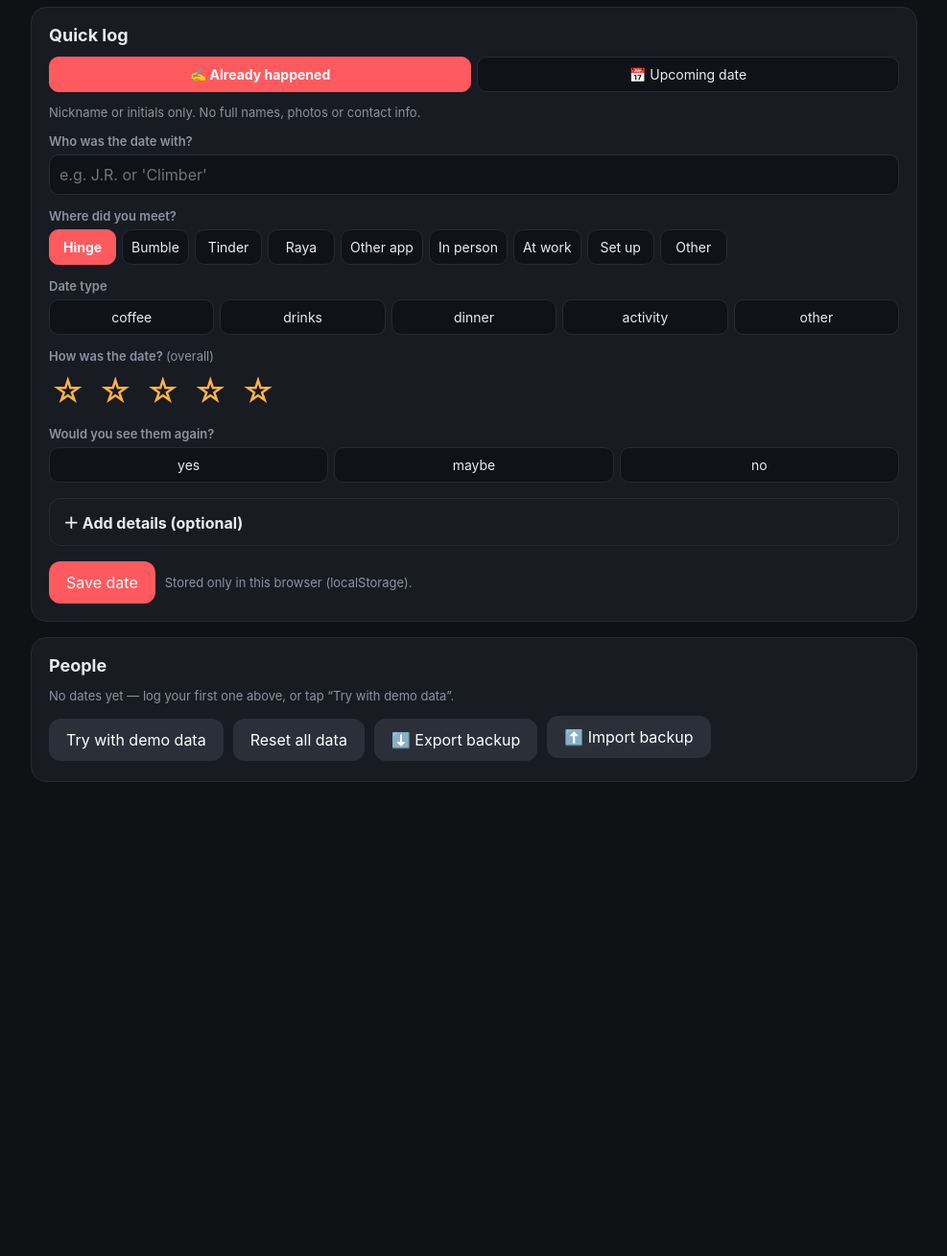
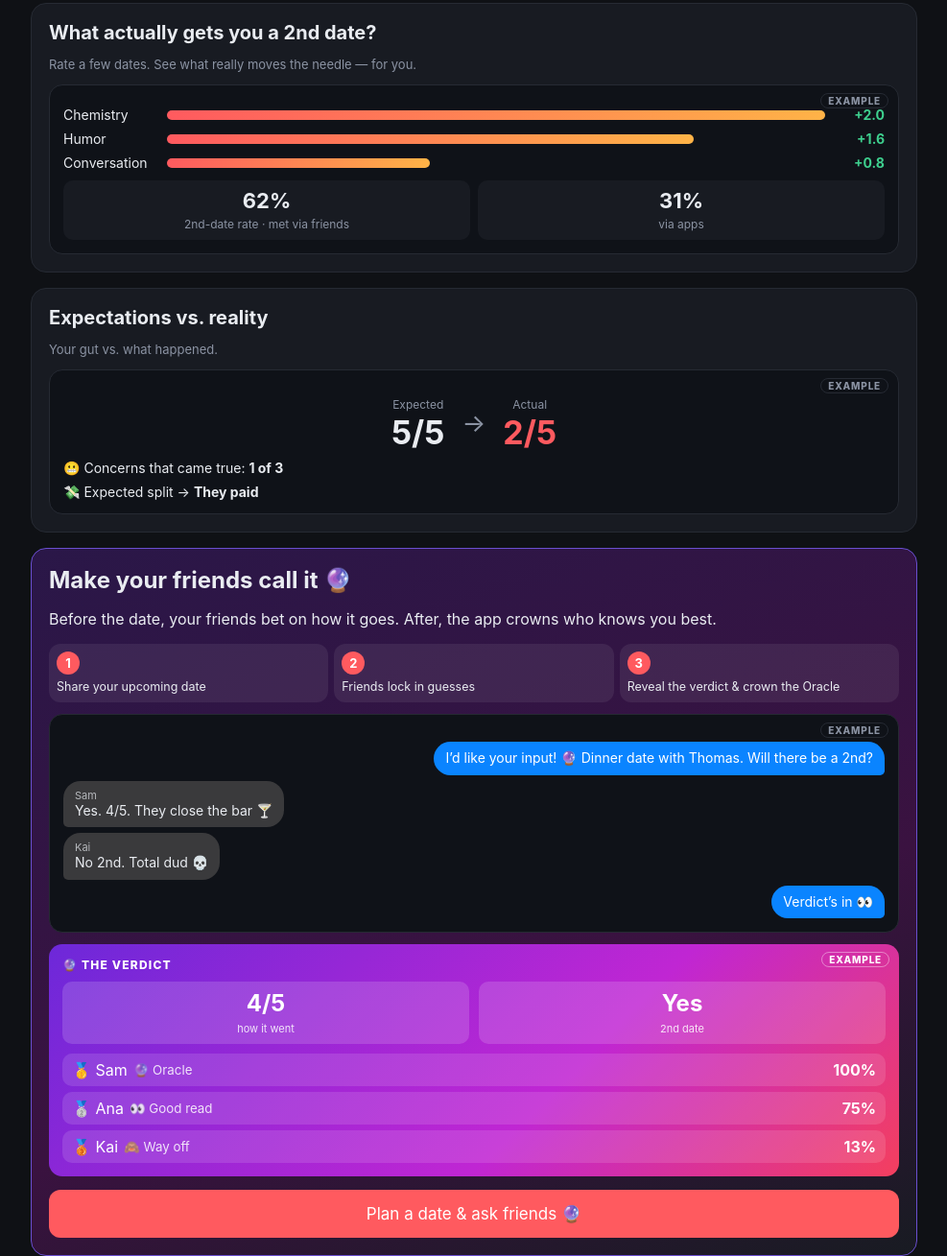
Before and after one commit to raymondtizabi-collab/datelog, a plain HTML site: page index.html in a window 1280 px wide. Shown: the part 426-1735 px from the top of the page at 96% size, without its empty margins (146-1133 px from the left). Before the commit the page ends 1275 px from the top, so only its background shows below. Drawn offline with Linux system fonts and the light colour scheme.

Commit message:
Separate Home tab with hero + example previews (predictors, expectations vs reality, Call it chat + verdict); Log without hero; new users land on Home

```diff
--- a/index.html
+++ b/index.html
@@ -32,7 +32,7 @@ input,select,textarea{width:100%;background:#0f1218;border:1px solid var(--line)
 #shareCard .big{font-size:64px;font-weight:900;line-height:1}#shareCard .s{opacity:.85;font-size:14px}
 #shareCard .tile{background:rgba(255,255,255,.14);border-radius:14px;padding:12px;margin-top:10px}
 .hide{display:none!important}.toast{position:fixed;bottom:20px;left:50%;transform:translateX(-50%);background:var(--ok);color:#022;padding:10px 16px;border-radius:10px;font-weight:700}
-@media(max-width:560px){.seg button{min-width:0;padding:9px 4px;font-size:13px}nav a{margin-left:9px;font-size:13px}.bar .l{width:80px}}
+@media(max-width:560px){.seg button{min-width:0;padding:9px 4px;font-size:13px}nav a{margin-left:8px;font-size:12.5px}.logo{font-size:18px}.bar .l{width:80px}}
 #lockOv{position:absolute;inset:0;display:flex;align-items:center;justify-content:center;text-align:center;border-radius:16px;background:rgba(15,17,21,.35)}
 .locked #cmpInner{filter:blur(7px);pointer-events:none;user-select:none}body:not(.locked) #lockOv{display:none}body:not(.locked) .lk{display:none}body:not(.locked) #lockCard h2::before{content:"🔓"}
 .pc{border:1px solid var(--line);border-radius:12px;padding:12px;margin-bottom:10px;background:#1c2028}.pc summary{cursor:pointer;margin-top:8px}.dr{display:flex;justify-content:space-between;gap:8px;align-items:center;padding:6px 0;border-top:1px solid var(--line);font-size:13px}.st{font-size:11px;font-weight:700;padding:2px 7px;border-radius:6px;background:#2a2f3a}.st.seeing-again{background:#1f4d3a;color:#7ff0b8}.st.ended{color:var(--mu)}.st.pending{background:#4d3a1f;color:#ffd08a}
@@ -40,6 +40,14 @@ input,select,textarea{width:100%;background:#0f1218;border:1px solid var(--line)
 .fld{margin-top:14px}
 .stars button{font-size:0!important;background:none!important;border:0!important;padding:2px!important;flex:0 0 auto!important;min-width:0!important}.stars button::after{content:'☆';font-size:34px;color:#ffb347}.stars button.lit::after{content:'★'}.stars{gap:10px;justify-content:flex-start}
 #metChips button{flex:0 1 auto}details#more{margin-top:16px;border:1px solid var(--line);border-radius:12px;padding:12px 14px}details#more>summary{cursor:pointer;font-weight:700;list-style:none}details#more>summary::before{content:'＋ '}details#more[open]>summary::before{content:'－ '}
+.hs h2{font-size:20px;margin-bottom:4px}.mini{position:relative;background:#0f1218;border:1px solid var(--line);border-radius:14px;padding:14px;margin-top:12px}.ex{position:absolute;top:8px;right:10px;font-size:10px;font-weight:800;letter-spacing:.08em;text-transform:uppercase;color:var(--mu);border:1px solid var(--line);border-radius:999px;padding:1px 7px}
+.mb{display:flex;align-items:center;gap:8px;margin:8px 0;font-size:14px}.mb span{flex:0 0 100px}.mb i{display:block;height:10px;border-radius:5px;background:linear-gradient(90deg,var(--ac),var(--ac2));flex:none}.mb b{margin-left:auto;color:var(--ok)}
+.split{display:flex;gap:8px;margin-top:10px}.split div{flex:1;background:var(--card);border-radius:10px;padding:8px;text-align:center}.split b{font-size:22px;display:block}.split small,.evr small{color:var(--mu);font-size:12px}
+.evr{display:flex;align-items:center;justify-content:center;gap:18px;margin:10px 0 6px;text-align:center}.evr b{display:block;font-size:34px}.evr b.lo{color:var(--ac)}.evr>span{font-size:26px;color:var(--mu)}.ln{margin-top:8px;font-size:14px}
+.fun{background:linear-gradient(160deg,#2a1748,#3a1240 60%,#181b22);border-color:#6a4fd0}.steps{display:flex;gap:6px;margin-top:12px}.steps div{flex:1;background:rgba(255,255,255,.07);border-radius:12px;padding:8px;font-size:12.5px;line-height:1.3}.steps b{display:flex;width:24px;height:24px;border-radius:50%;background:var(--ac);color:#fff;align-items:center;justify-content:center;margin-bottom:5px;font-size:13px}
+.chat{display:flex;flex-direction:column;gap:6px;padding-top:28px}.bub{max-width:80%;padding:8px 12px;border-radius:18px;font-size:14px;line-height:1.3}.bub.me{align-self:flex-end;background:#0a84ff;color:#fff;border-bottom-right-radius:5px}.bub.them{align-self:flex-start;background:#3a3a3c;border-bottom-left-radius:5px}.bub small{display:block;font-size:11px;opacity:.7}
+.vd{background:linear-gradient(135deg,#6d28d9,#c026d3 60%,#f43f5e);border:0;color:#fff}.vd .ex{color:#fff;border-color:rgba(255,255,255,.4)}.vt{font-weight:800;letter-spacing:.1em;font-size:12px}.vr{display:flex;gap:10px;margin:10px 0}.vr div{flex:1;background:rgba(255,255,255,.15);border-radius:10px;padding:8px;text-align:center}.vr b{font-size:24px;display:block}.vr small{font-size:11px;opacity:.85}
+.lb div{display:flex;align-items:center;gap:6px;background:rgba(255,255,255,.12);border-radius:10px;padding:7px 10px;margin-top:6px}.lb small{opacity:.85}.lb b{margin-left:auto}.btn.big{width:100%;margin-top:14px;padding:15px;font-size:17px}
 .hero h1{font-size:28px;line-height:1.15;margin:8px 0}.hero .chk{background:#0f1218;border:1px solid var(--line);border-radius:12px;padding:10px 14px;margin:12px 0}.hero .chk div{margin:6px 0}.hero .logo2{font-weight:800;font-size:20px}.hero .logo2 b{color:var(--ac)}.seg.multi button{flex:0 1 auto}.oth{margin-top:6px}.ins{font-weight:600;font-size:14px}.nud{border-color:var(--ac2)}.pc.up{border-color:#6a4fd0}.st.upcoming{background:#3a2f66;color:#cbbcff}
 .cr .seg button{padding:5px}
 .cat{display:flex;align-items:center;gap:8px;margin:5px 0}.cat>span{flex:0 0 118px;font-size:14px}.cseg{display:flex;gap:4px;flex:1}.cseg button{flex:1;min-width:0;background:#0f1218;border:1px solid var(--line);color:var(--tx);border-radius:8px;padding:6px 0;font:inherit;font-size:13px;cursor:pointer}.cseg button.on{background:var(--ac);border-color:var(--ac);color:#fff;font-weight:700}
@@ -47,15 +55,36 @@ input,select,textarea{width:100%;background:#0f1218;border:1px solid var(--line)
 .vcard{width:360px;min-height:640px;margin:0 auto;border-radius:24px;padding:26px;background:radial-gradient(circle at 80% 0%,#ffb347 0,#ff5a5f 40%,#2a1240 100%);color:#fff;display:flex;flex-direction:column}.vcard .tile{background:rgba(255,255,255,.15);border-radius:14px;padding:11px;margin-top:9px;font-size:14px}.vcard .big{font-size:46px;font-weight:900;line-height:1}.foot{margin-top:auto;padding-top:14px;font-size:12px;opacity:.9}.foot a{color:inherit}
 .fseg{display:flex;gap:6px;flex-wrap:wrap}.fseg button{flex:1;background:#0f1218;border:1px solid var(--line);color:var(--tx);border-radius:10px;padding:10px 4px;font:inherit;cursor:pointer}.fseg button.on{background:var(--ac);border-color:var(--ac);color:#fff;font-weight:700}
 </style></head><body>
-<header><div class="logo">date<span>log</span></div><nav><a href="#log">Log</a><a href="#dash">Stats</a><a href="#compare">Compare</a><a href="#card">Share</a></nav></header>
+<header><a href="#home" class="logo" style="color:inherit;text-decoration:none">date<span>log</span></a><nav><a href="#home">Home</a><a href="#log">Log</a><a href="#dash">Stats</a><a href="#compare">Compare</a><a href="#card">Share</a></nav></header>
 <main>
-<section id="v-log">
- <div class="card hero hide" id="hero"><div class="row" style="justify-content:space-between"><span class="logo2"><b>♥</b> datelog</span><button type="button" class="btn g" id="heroX" style="padding:4px 10px" aria-label="Dismiss">✕</button></div>
+<section id="v-home" class="hide">
+ <div class="card hero" id="hero"><div class="row" style="justify-content:space-between"><span class="logo2"><b>♥</b> datelog</span><span class="badge">PRIVATE</span></div>
  <h1>Date smarter. Know your patterns.</h1><p>Track your dates, discover what actually works for you, and see how your dating life compares with others.</p>
  <div class="chk"><div>✅ Log dates in under a minute</div><div>📊 Discover your dating patterns</div><div>👥 Compare and share with friends</div></div>
  <div class="row"><button class="btn" id="heroGo" type="button">Log your first date →</button><button class="btn g" id="heroDemo" type="button">Try with demo data</button></div>
  <p class="muted" style="font-size:13px;margin:10px 0 0">🔒 Private by default — stays on your device.</p></div>
- <div class="row hide" id="heroMini" style="justify-content:space-between;margin:0 2px 10px"><span class="muted"><b style="color:var(--ac)">♥</b> Date smarter. Know your patterns. · 🔒 stays on your device</span><button type="button" class="btn g" id="heroMiniX" style="padding:2px 8px;font-size:12px">✕</button></div>
+
+ <div class="card hs"><h2>What actually gets you a 2nd date?</h2><p class="muted">Rate a few dates. See what really moves the needle — for you.</p>
+  <div class="mini"><span class="ex">Example</span>
+   <div class="mb"><span>Chemistry</span><i style="width:calc((100% - 170px)*1)"></i><b>+2.0</b></div><div class="mb"><span>Humor</span><i style="width:calc((100% - 170px)*.8)"></i><b>+1.6</b></div><div class="mb"><span>Conversation</span><i style="width:calc((100% - 170px)*.4)"></i><b>+0.8</b></div>
+   <div class="split"><div><b>62%</b><small>2nd-date rate · met via friends</small></div><div><b>31%</b><small>via apps</small></div></div></div></div>
+ <div class="card hs"><h2>Expectations vs. reality</h2><p class="muted">Your gut vs. what happened.</p>
+  <div class="mini"><span class="ex">Example</span>
+   <div class="evr"><div><small>Expected</small><b>5/5</b></div><span>→</span><div><small>Actual</small><b class="lo">2/5</b></div></div>
+   <div class="ln">😬 Concerns that came true: <b>1 of 3</b></div><div class="ln">💸 Expected split → <b>They paid</b></div></div></div>
+ <div class="card hs fun"><h2 style="font-size:24px">Make your friends call it 🔮</h2><p>Before the date, your friends bet on how it goes. After, the app crowns who knows you best.</p>
+  <div class="steps"><div><b>1</b>Share your upcoming date</div><div><b>2</b>Friends lock in guesses</div><div><b>3</b>Reveal the verdict &amp; crown the Oracle</div></div>
+  <div class="mini chat"><span class="ex">Example</span>
+   <div class="bub me">I’d like your input! 🔮 Dinner date with Thomas. Will there be a 2nd?</div>
+   <div class="bub them"><small>Sam</small>Yes. 4/5. They close the bar 🍸</div>
+   <div class="bub them"><small>Kai</small>No 2nd. Total dud 💀</div>
+   <div class="bub me">Verdict’s in 👀</div></div>
+  <div class="mini vd"><span class="ex">Example</span><div class="vt">🔮 THE VERDICT</div><div class="vr"><div><b>4/5</b><small>how it went</small></div><div><b>Yes</b><small>2nd date</small></div></div>
+   <div class="lb"><div>🥇 Sam <small>🔮 Oracle</small><b>100%</b></div><div>🥈 Ana <small>👀 Good read</small><b>75%</b></div><div>🥉 Kai <small>🙈 Way off</small><b>13%</b></div></div></div>
+  <button class="btn big" id="homeAsk" type="button">Plan a date &amp; ask friends 🔮</button></div>
+ <div class="card hs" style="text-align:center"><h2>🔒 Private by default.<br>Share only if you want to.</h2><p class="muted">Everything stays on your device.</p><button class="btn" id="homeGo2" type="button">Log a date →</button></div>
+</section>
+<section id="v-log">
  <div id="nudges"></div>
  <div class="card" id="formCard"><div class="row" style="justify-content:space-between"><h2 id="fTitle" style="margin:0">Log a date</h2><button type="button" class="btn g hide" id="cancelEdit" style="padding:6px 12px">Cancel</button></div>
  <div class="seg" id="modeSeg" style="margin:12px 0"><button type="button" data-m="post" class="on">✍️ Already happened</button><button type="button" data-m="pre">📅 Upcoming date</button></div>
@@ -389,16 +418,16 @@ Object.keys(localStorage).forEach(k=>{if(k.startsWith(SK)&&!D.dates.some(d=>SK+d
 document.addEventListener('click',e=>{const b=e.target.closest('.ask');if(!b)return;const d=D.dates.find(x=>String(x.id)==b.dataset.id);if(!d)return;const url=APP+'#callit='+enc(ask(d));
  const sh=getShot(d.id);askName();const T=d.type?d.type[0].toUpperCase()+d.type.slice(1):'A';SH=prepShare(`I’d like your input! 🔮 ${T} date with ${d.nick}. Will there be a 2nd? Lock in your guess:`,url,sh,{rows:[{t:ME()?ME()+' seeks your input 🔮':'I’d like your input 🔮',s:76,w:800,max:3},{t:`${T} date with ${d.nick}`,s:56,w:700,gap:44,max:3},{t:[d.met&&'met via '+(d.met=='Other'?'other':d.met),d.excite&&'excitement '+d.excite+'/5'].filter(Boolean).join(' · '),s:40,a:.88,gap:22,max:3},{t:'Will there be a 2nd date?',s:50,w:800,gap:56,pill:1,max:2}]});
  showLink('Ask friends to call it',url,'Send this to friends. Only nickname, date type, how you met, what drew you in, excitement & hopes are in the link — never where, notes or dates.'+(sh?' 📷 Your profile screenshot is attached when you tap Share.':''))});
-function route(){let h=(location.hash||'#log').slice(1),v=h,arg='';const i=h.indexOf('=');if(i>0){v=h.slice(0,i);arg=h.slice(i+1)}
+function route(){let h=(location.hash||(D.dates.length?'#log':'#home')).slice(1),v=h,arg='';const i=h.indexOf('=');if(i>0){v=h.slice(0,i);arg=h.slice(i+1)}
  if(v=='reply'){importReply(dec(arg));history.replaceState(null,'','#log');v='log'}
- if(v=='callit')friendView(dec(arg));if(v=='verdict')verdict(arg);if(!['log','dash','compare','card','callit','verdict'].includes(v))v='log';
- const sec={callit:'friend',verdict:'verdict'}[v]||v;['log','dash','compare','card','friend','verdict'].forEach(x=>$('#v-'+x).classList.toggle('hide',x!=sec));$('nav').classList.toggle('hide',v=='callit');$$('nav a').forEach(a=>a.classList.toggle('on',a.hash=='#'+v));$('#askBox').classList.add('hide')}
+ if(v=='callit')friendView(dec(arg));if(v=='verdict')verdict(arg);if(!['home','log','dash','compare','card','callit','verdict'].includes(v))v='log';
+ const sec={callit:'friend',verdict:'verdict'}[v]||v;['home','log','dash','compare','card','friend','verdict'].forEach(x=>$('#v-'+x).classList.toggle('hide',x!=sec));$('nav').classList.toggle('hide',v=='callit');$$('nav a').forEach(a=>a.classList.toggle('on',a.hash=='#'+v));if(window._sec!==sec){if(window._sec)scrollTo(0,0);window._sec=sec}$('#askBox').classList.add('hide')}
 $('#meName').value=D.me||'';$('#meName').onchange=e=>{D.me=e.target.value.trim().slice(0,20);save();toast('Saved')};
-function heroUpd(){const has=D.dates.length>0;$('#hero').classList.toggle('hide',has||!!D.heroOff);$('#heroMini').classList.toggle('hide',!has||!!D.heroOff);
+function heroUpd(){$('#heroGo').textContent=D.dates.length?'Log a date →':'Log your first date →';
  const b=$('#bkNote');if(b){const L=D.lastBackup;b.classList.toggle('hide',!D.dates.some(d=>!d.demo)||!!(L&&Date.now()-L<30*864e5));$('#bkLast').textContent=L?new Date(L).toLocaleDateString():'never'}}
-$('#heroX').onclick=$('#heroMiniX').onclick=()=>{D.heroOff=true;save();heroUpd()};
-$('#heroGo').onclick=()=>{mode='post';resetForm();$('#formCard').scrollIntoView({behavior:'smooth',block:'start'});setTimeout(()=>f.nick.focus({preventScroll:true}),400)};
-$('#heroDemo').onclick=()=>$('#demo').click();
+const goLog=m=>{location.hash='#log';mode=m;resetForm();setTimeout(()=>{$('#formCard').scrollIntoView({block:'start'});scrollBy(0,-70);f.nick.focus({preventScroll:true})},120)};
+$('#heroGo').onclick=$('#homeGo2').onclick=()=>goLog('post');$('#homeAsk').onclick=()=>goLog('pre');
+$('#heroDemo').onclick=()=>{$('#demo').click();location.hash='#dash'};
 async function exportData(){const shots={};Object.keys(localStorage).filter(k=>k.startsWith(SK)).forEach(k=>shots[k.slice(SK.length)]=localStorage[k]);
  const blob=new Blob([JSON.stringify({app:'datelog',v:1,exported:new Date().toISOString(),data:JSON.parse(JSON.stringify(D,(k,v)=>k=='_n'?undefined:v)),shots},null,1)],{type:'application/json'}),name='datelog-backup-'+today()+'.json',file=new File([blob],name,{type:'application/json'});
  const done=()=>{D.lastBackup=Date.now();save();heroUpd();toast('Backup exported ✓')};
```
Also changed, not shown: shots/home-1.png (added), shots/home-2.png (added), shots/log-no-hero.png (added).
